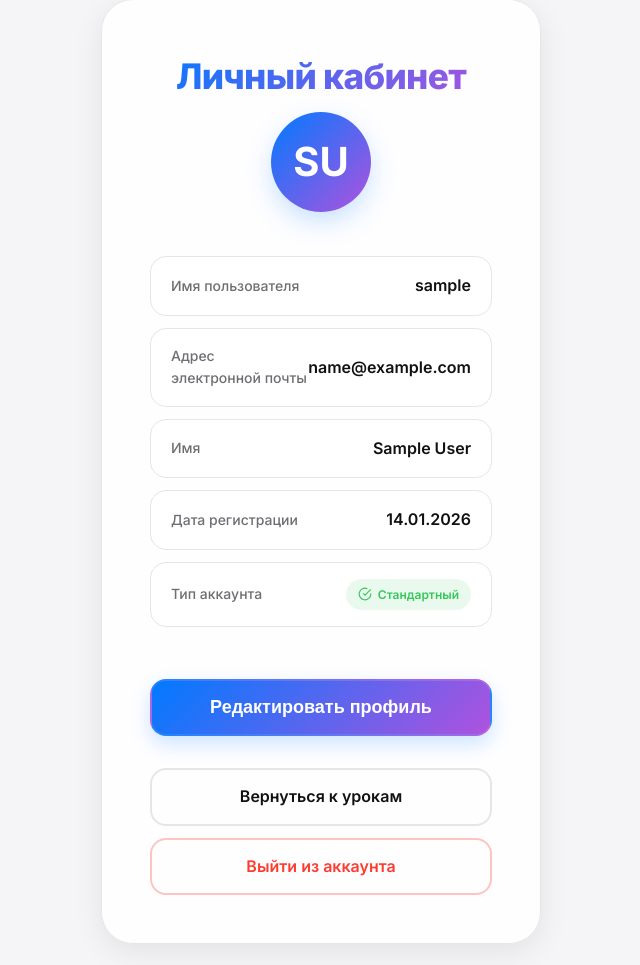
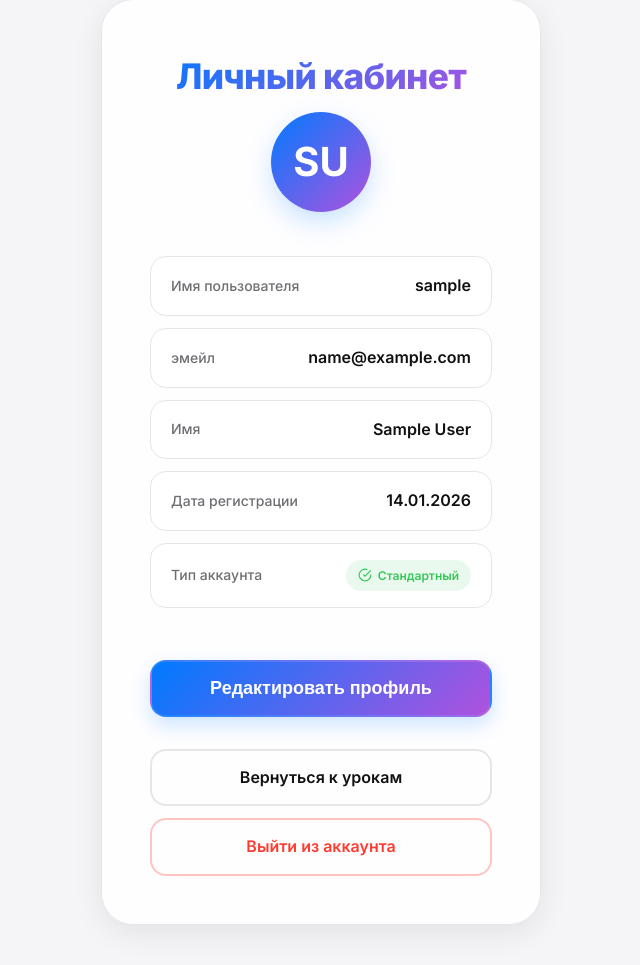
Before and after one commit to bohdanadamenko/Learn_French, a Django app: page /auth/profile/ in a window 1280 px wide. Shown: the part 111-1076 px from the top of the page, without its empty margins (319-959 px from the left). After the commit the page ends 1038 px from the top, so only its background shows below. Run offline with Django 4.2, Linux system fonts and the light colour scheme; the visitor is signed in with stand-in values (Sample User, id 1); some libraries are stand-ins or nearby versions.

Commit message:
Hardcode Email label to 'эмейл' to ensure emoji removal

```diff
--- a/apps/users/templates/users/profile.html
+++ b/apps/users/templates/users/profile.html
@@ -159,7 +159,7 @@
             <span class="profile-info-value">{{ user.username }}</span>
         </div>
         <div class="profile-info-item">
-            <span class="profile-info-label">{% trans "Email" %}</span>
+            <span class="profile-info-label">эмейл</span>
             <span class="profile-info-value">{{ user.email }}</span>
         </div>
         {% if user.first_name or user.last_name %}
--- a/apps/users/views.py
+++ b/apps/users/views.py
@@ -26,7 +26,7 @@ class ProfileUpdateForm(forms.ModelForm):
             'last_name': forms.TextInput(attrs={'class': 'form-control'}),
         }
         labels = {
-            'email': _('Email'),
+            'email': 'эмейл',
         }
 
 
```
